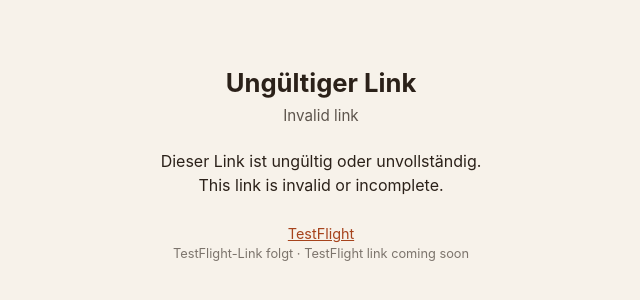
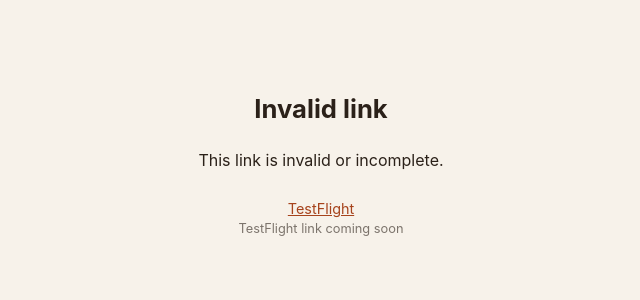
Before and after one commit to luca-na/mahlzeit, a plain HTML site: page join/index.html in a window 1280 px wide. Shown: the part 236-536 px from the top of the page, without its empty margins (319-959 px from the left). Drawn offline with Linux system fonts and the light colour scheme.

Commit message:
feat: share/join pages in the reader's language (German or English)
Co-Authored-By: Claude Opus 5.5 <noreply@anthropic.com>

```diff
--- a/join/index.html
+++ b/join/index.html
@@ -86,25 +86,51 @@
 <body>
 <main>
   <div id="loading">
-    <h1>Mahlzeit wird ge&ouml;ffnet&hellip;</h1>
-    <p class="sub">Opening Mahlzeit&hellip;</p>
+    <h1 id="loading-title"></h1>
   </div>
 
   <div id="fallback">
     <h1 id="fallback-title">Mahlzeit</h1>
-    <p class="sub" id="fallback-sub">Recipe &amp; household app</p>
-    <p class="explain" id="explain">
-      Dieser Link l&auml;dt dich in einen gemeinsamen Haushalt in der Mahlzeit-App ein.<br>
-      This link invites you to join a shared household in the Mahlzeit app.
-    </p>
-    <a class="btn" id="retry" href="#">In App &ouml;ffnen &middot; Open in app</a>
+    <p class="sub" id="fallback-sub"></p>
+    <p class="explain" id="explain"></p>
+    <a class="btn" id="retry" href="#"></a>
     <a class="testflight" href="#">TestFlight</a>
-    <span class="note">TestFlight-Link folgt &middot; TestFlight link coming soon</span>
+    <span class="note" id="note"></span>
   </div>
 </main>
 
 <script>
   (function () {
+    // One language, picked from the reader's browser (German or English).
+    var de = /^de(-|$)/i.test((navigator.languages && navigator.languages[0]) || navigator.language || '');
+    var T = de ? {
+      title: 'Mahlzeit – Haushalt beitreten',
+      loading: 'Mahlzeit wird geöffnet…',
+      sub: 'Rezepte & Haushalt',
+      explain: 'Dieser Link lädt dich in einen gemeinsamen Haushalt in der Mahlzeit-App ein.',
+      open: 'In der App öffnen',
+      note: 'TestFlight-Link folgt',
+      invalidTitle: 'Ungültiger Link',
+      invalid: 'Dieser Link ist ungültig oder unvollständig.'
+    } : {
+      title: 'Mahlzeit – Join household',
+      loading: 'Opening Mahlzeit…',
+      sub: 'Recipe & household app',
+      explain: 'This link invites you to join a shared household in the Mahlzeit app.',
+      open: 'Open in app',
+      note: 'TestFlight link coming soon',
+      invalidTitle: 'Invalid link',
+      invalid: 'This link is invalid or incomplete.'
+    };
+    document.documentElement.lang = de ? 'de' : 'en';
+    document.title = T.title;
+    function set(id, text) { document.getElementById(id).textContent = text; }
+    set('loading-title', T.loading);
+    set('fallback-sub', T.sub);
+    set('explain', T.explain);
+    set('retry', T.open);
+    set('note', T.note);
+
     var token = location.hash.slice(1);
     var loading = document.getElementById('loading');
     var fallback = document.getElementById('fallback');
@@ -116,10 +142,9 @@
     }
 
     if (!token) {
-      document.getElementById('fallback-title').textContent = 'Ungültiger Link';
-      document.getElementById('fallback-sub').textContent = 'Invalid link';
-      document.getElementById('explain').innerHTML =
-        'Dieser Link ist ungültig oder unvollständig.<br>This link is invalid or incomplete.';
+      set('fallback-title', T.invalidTitle);
+      set('fallback-sub', '');
+      set('explain', T.invalid);
       retry.style.display = 'none';
       showFallback();
       return;
```
Also changed, not shown: share/index.html (+38 -13 lines).
